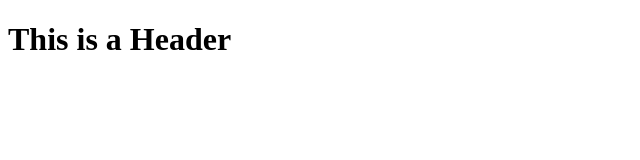
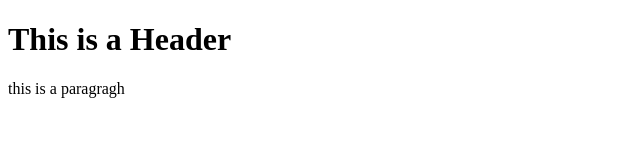
Before and after one commit to jessek206/git-test, a plain HTML site: page index.html in a window 1280 px wide. Shown: the whole page, without its empty margins (0-640 px from the left). Drawn offline with Linux system fonts and the light colour scheme.

Commit message:
first commit

```diff
--- a/index.html
+++ b/index.html
@@ -2,5 +2,6 @@
 <html lang="en">
 <body>
     <h1>This is a Header</h1>
+    <p>this is a paragragh</p>
 </body>
 </html>
```
